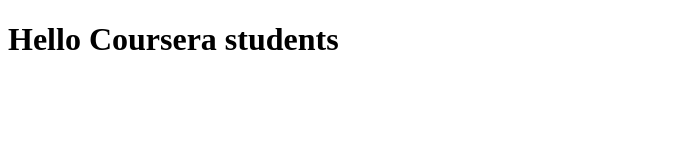
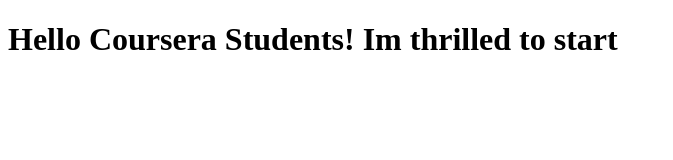
Before and after one commit to AlanVz/coursera-test, a plain HTML site: page index.html in a window 1280 px wide. Shown: the whole page, without its empty margins (0-673 px from the left). Drawn offline with Linux system fonts and the light colour scheme.

Commit message:
Next version of web file

```diff
--- a/index.html
+++ b/index.html
@@ -5,7 +5,7 @@
         <title> Hello Coursera </title>
     </head>
     <body>
-        <h1> Hello Coursera students </h1>
+        <h1> Hello Coursera Students! Im thrilled to start </h1>
     </body>
 
 </html>
```
